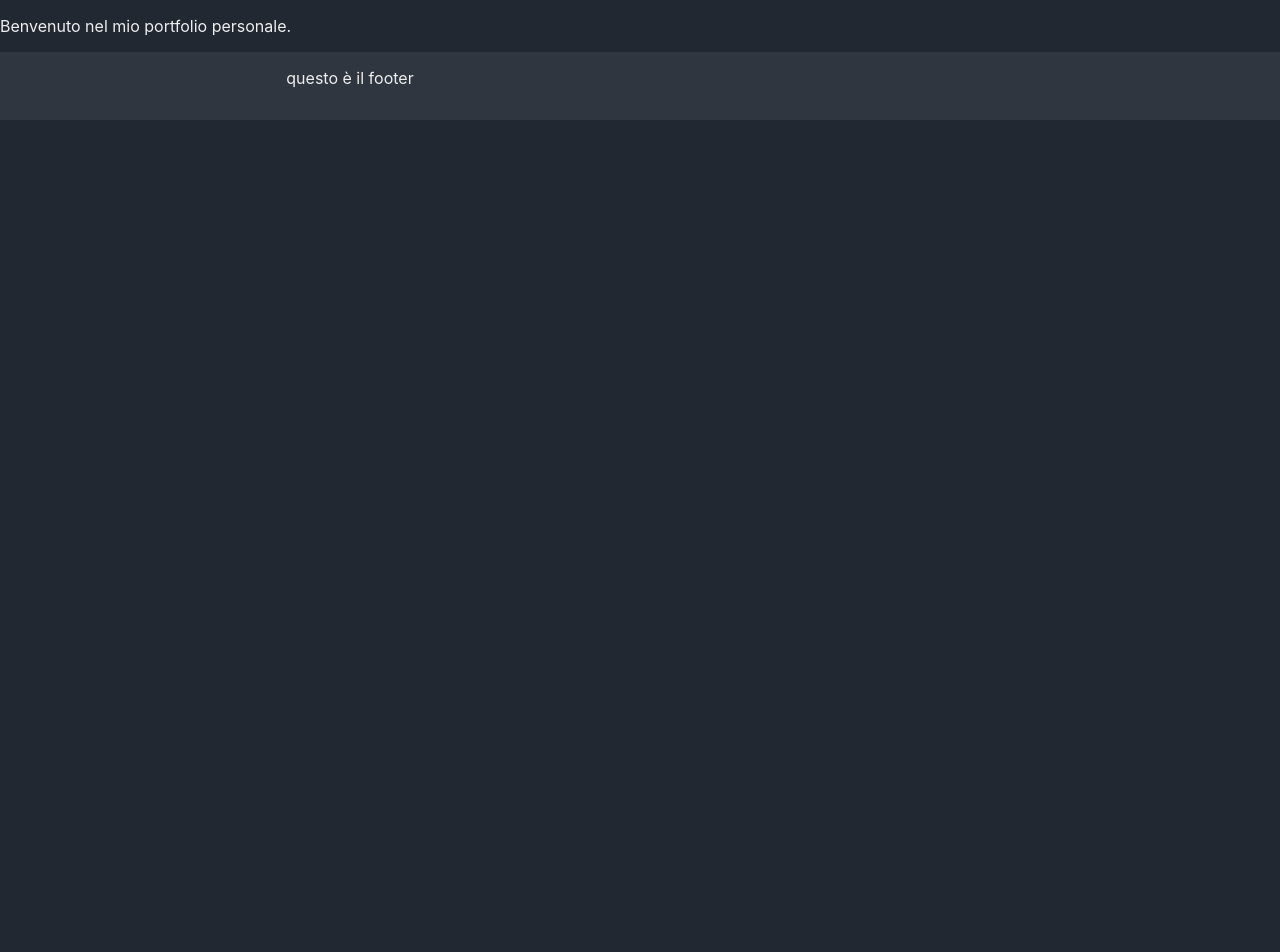
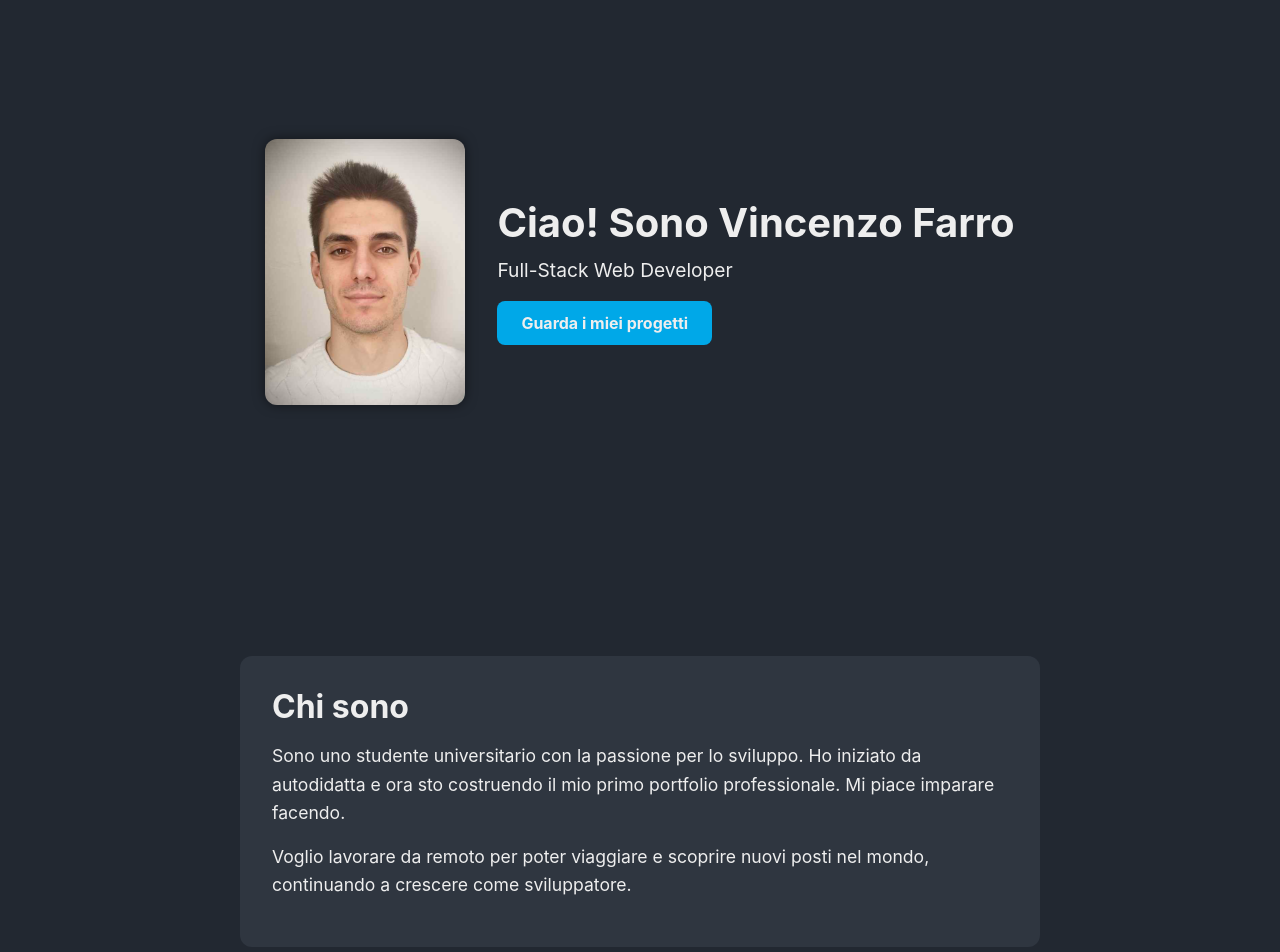
Before and after one commit to vin-03/personal-portfolio-nextjs-vincenzfarro, a Next.js app: page / in a window 1280 px wide. Shown: the part 100-1052 px from the top of the page. Before the commit the page ends 800 px from the top, so only its background shows below. Built offline with nearby package versions, Linux system fonts and the light colour scheme.

Commit message:
c2 - done with home page

```diff
--- a/src/app/page.jsx
+++ b/src/app/page.jsx
@@ -1,11 +1,51 @@
 import Image from "next/image";
 import "../styles/hero.css";
+import fotoProfilo from "/public/imgs/myimg.png";
 
 export default function Home() {
     return (
-        <div>
-            <h1>Ciao, sono Vincenzo 👋</h1>
-            <p>Benvenuto nel mio portfolio personale.</p>
-        </div>
+        <main>
+            <section className="hero">
+                <div className="hero-content">
+                    <Image
+                        src={fotoProfilo}
+                        alt="Foto di Vincenzo Farro - Full-Stack Web Developer"
+                        width={200}
+                        height={266} // 4:3
+                        className="hero-img"
+                    />
+                    <div className="hero-text">
+                        <h1>Ciao! Sono Vincenzo Farro</h1>
+                        <p>Full-Stack Web Developer</p>
+                        <a href="/projects" className="btn">
+                            Guarda i miei progetti
+                        </a>
+                    </div>
+                </div>
+            </section>
+
+            <section className="section-card about">
+                <h2>Chi sono</h2>
+                <p>
+                    Sono uno studente universitario con la passione per lo
+                    sviluppo. Ho iniziato da autodidatta e ora sto costruendo il
+                    mio primo portfolio professionale. Mi piace imparare
+                    facendo.
+                </p>
+                <p>
+                    Voglio lavorare da remoto per poter viaggiare e scoprire
+                    nuovi posti nel mondo, continuando a crescere come
+                    sviluppatore.
+                </p>
+            </section>
+
+            <section className="section-card contact-preview">
+                <h2>Contattami</h2>
+                <p>Hai un’idea? Vuoi collaborare? Scrivimi!</p>
+                <a href="/contact" className="btn">
+                    Vai alla pagina contatti
+                </a>
+            </section>
+        </main>
     );
 }
--- a/src/styles/globals.css
+++ b/src/styles/globals.css
@@ -44,9 +44,10 @@ h3 {
 }
 
 p {
-    font-size: 1rem;
+    font-size: 1.1rem;
     margin-bottom: 1rem;
-    max-width: 700px;
+    line-height: 1.6;
+    /* max-width: 700px; */
 }
 
 /* --- LINK --- */
@@ -71,6 +72,15 @@ section {
     padding: 80px 0;
 }
 
+/* --- SECTION CARD --- */
+.section-card {
+    max-width: 800px;
+    margin: 4rem auto;
+    padding: 2rem;
+    background-color: var(--second-color);
+    border-radius: 12px;
+}
+
 /* --- HEADER E FOOTER --- */
 header,
 footer {
@@ -89,3 +99,20 @@ nav ul {
 nav a {
     font-weight: bold;
 }
+
+/* --- BOTTONI --- */
+button,
+.btn {
+    display: inline-block;
+    background-color: var(--third-color);
+    color: var(--fourth-color);
+    padding: 0.75rem 1.5rem;
+    border-radius: 8px;
+    font-weight: bold;
+    cursor: pointer;
+}
+
+button:hover,
+.btn:hover {
+    background-color: #0076a4;
+}
--- a/src/styles/hero.css
+++ b/src/styles/hero.css
@@ -0,0 +1,49 @@
+/* hero */
+.hero {
+    display: flex;
+    justify-content: center;
+    align-items: center;
+    min-height: 80vh;
+    background-color: var(--first-color);
+    padding: 2rem;
+}
+
+.hero-content {
+    display: flex;
+    align-items: center;
+    gap: 2rem;
+    flex-wrap: wrap;
+    text-align: left;
+}
+
+.hero-img {
+    border-radius: 12px;
+    box-shadow: 0 0 12px rgba(0, 0, 0, 0.5);
+}
+
+.hero-text h1 {
+    margin-bottom: 0.5rem;
+}
+
+.hero-text p {
+    font-size: 1.2rem;
+}
+
+@media (max-width: 600px) {
+    .hero-content {
+        flex-direction: column;
+        align-items: center;
+        text-align: center;
+    }
+
+    .hero-img {
+        width: 150px !important;
+        height: auto !important;
+        margin-bottom: 1rem;
+    }
+
+    .section-card {
+        margin: 2rem 1rem;
+        padding: 1.5rem;
+    }
+}
```
Also changed, not shown: public/imgs/myimg.png (added).
